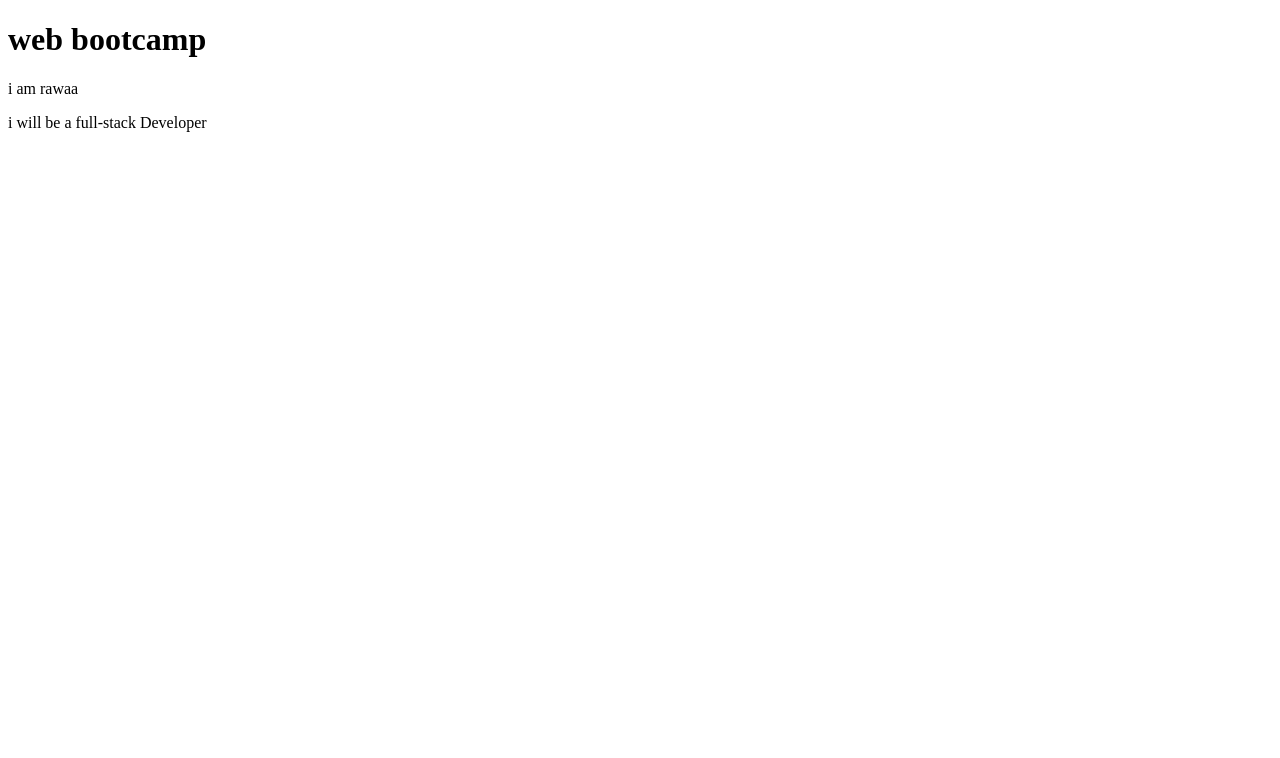
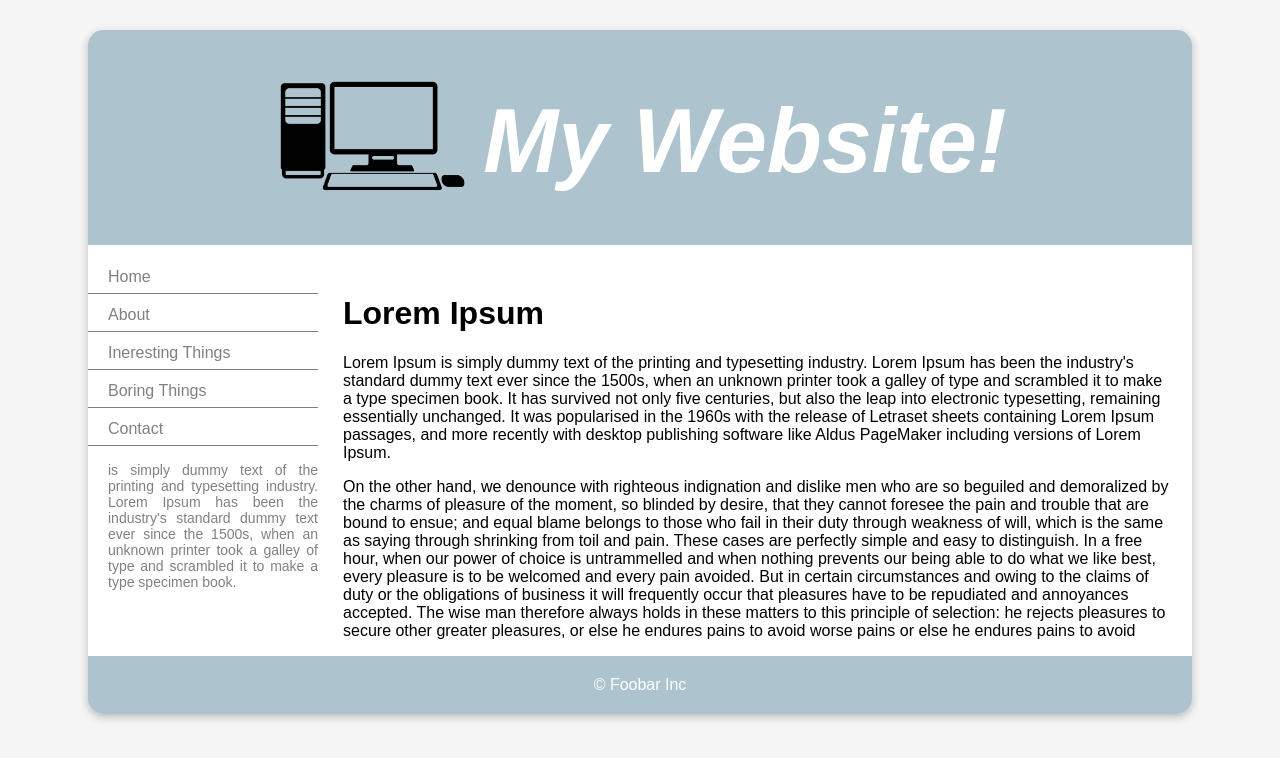
Before and after one commit to rawaabaessa/bootcamp-day-6-exercise-1, a plain HTML site: page Index.html in a window 1280 px wide. Drawn offline with Linux system fonts and the light colour scheme.

Commit message:
Redesign the Home Page

```diff
--- a/Index.html
+++ b/Index.html
@@ -8,9 +8,41 @@
     <title>bootcamp Day 6 - HTML Day 1</title>
 </head>
 <body>
-    <h1>web bootcamp</h1>
-    <p>i am rawaa</p>
-    <p>i will be a full-stack Developer</p>
+        <div class="container">
+            <div class="header">
+                <img src="assets/img/pngwing.com.png"/>
+                <h1>My Website!</h1>
+            </div>
+            <div class="content">
+                <div class="nav">
+                    <div class="nav-element">
+                        <ul class="list-item">
+                            <li><a href="Index.html">Home</a></li>
+                            <li><a a href="about.html">About</a></li>
+                            <li><a a href="portfolio.html">Ineresting Things</a></li>
+                            <li><a a href="about.html">Boring Things</a></li>
+                            <li><a a href="contact.html">Contact</a></li>
+                        </ul>
+                    </div>
+                    <p class="paraghraph">
+                        is simply dummy text of the printing and typesetting industry. Lorem Ipsum has been the industry's standard dummy text ever since the 1500s, when an unknown printer took a galley of type and scrambled it to make a type specimen book.
+                    </p>
+                </div>
+                <div class="lorem">
+                    <h1>Lorem Ipsum</h1>
+                    <p>
+                        Lorem Ipsum is simply dummy text of the printing and typesetting industry. Lorem Ipsum has been the industry's standard dummy text ever since the 1500s, when an unknown printer took a galley of type and scrambled it to make a type specimen book. It has survived not only five centuries, but also the leap into electronic typesetting, remaining essentially unchanged. It was popularised in the 1960s with the release of Letraset sheets containing Lorem Ipsum passages, and more recently with desktop publishing software like Aldus PageMaker including versions of Lorem Ipsum.
+                    </p>
+                    <p>
+                        On the other hand, we denounce with righteous indignation and dislike men who are so beguiled and demoralized by the charms of pleasure of the moment, so blinded by desire, that they cannot foresee the pain and trouble that are bound to ensue; and equal blame belongs to those who fail in their duty through weakness of will, which is the same as saying through shrinking from toil and pain. These cases are perfectly simple and easy to distinguish. In a free hour, when our power of choice is untrammelled and when nothing prevents our being able to do what we like best, every pleasure is to be welcomed and every pain avoided. But in certain circumstances and owing to the claims of duty or the obligations of business it will frequently occur that pleasures have to be repudiated and annoyances accepted. The wise man therefore always holds in these matters to this principle of selection: he rejects pleasures to secure other greater pleasures, or else he endures pains to avoid worse pains  or else he endures pains to avoid
+                    </p>
+                </div>
+            </div>
+            <div class="footer">
+                &copy; Foobar Inc
+            </div>
+        </div>
+
     <script src="assets/js/scripts.js"></script>
 </body>
 </html>
--- a/assets/css/style.css
+++ b/assets/css/style.css
@@ -0,0 +1,86 @@
+body{
+    background-color: whitesmoke;
+    font-family: Arial, Helvetica, sans-serif;
+
+}
+.container{
+    background-color: white;
+    margin: 30px 80px;
+    border-radius: 15px;
+    box-shadow: rgba(0, 0, 0, 0.24) 0px 3px 8px;
+}
+
+.header{
+    display: flex;
+    flex-direction: row;
+    align-items: center;
+    justify-content: center;
+    border-top-right-radius: 15px;
+    border-top-left-radius: 15px;
+    background-color: #ADC4CE;
+
+}
+.header img{
+    width: 200px;
+    /* margin-left: 65px; */
+
+}
+.header h1 {
+    font-size: 90px;
+    font-weight: 700;
+    color: white;
+    font-style: italic;
+    margin-bottom: 52px;
+    margin-left: 10px;
+
+}
+.content{
+    display: flex;
+    flex-direction: row;
+
+}
+.lorem{
+    margin-right: 20px;
+    margin-left: 25px;
+}
+.lorem h1 {
+    margin-top: 50px;
+}
+.nav{
+
+}
+.nav-element {
+    width: 230px;
+}
+.paraghraph{
+    margin-left: 20px;
+    width: 210px;
+    text-align: justify;
+    color: gray;
+    font-size: 14px;
+}
+.list-item{
+    list-style-type: none;
+    padding: 0;
+}
+.list-item li {
+    border-bottom: 1px solid gray;
+    padding-bottom: 7px;
+    padding-top: 7px;
+    margin-bottom: 5px;
+
+}
+.list-item li a {
+    text-decoration: none;
+    color: gray;
+    margin-left: 20px;
+}
+.footer{
+    background-color: #ADC4CE;
+    text-align: center;
+    padding-top: 20px;
+    padding-bottom: 20px;
+    color: white;
+    border-bottom-right-radius: 15px ;
+    border-bottom-left-radius: 15px ;
+}
```
Also changed, not shown: assets/img/pngwing.com.png (added).
